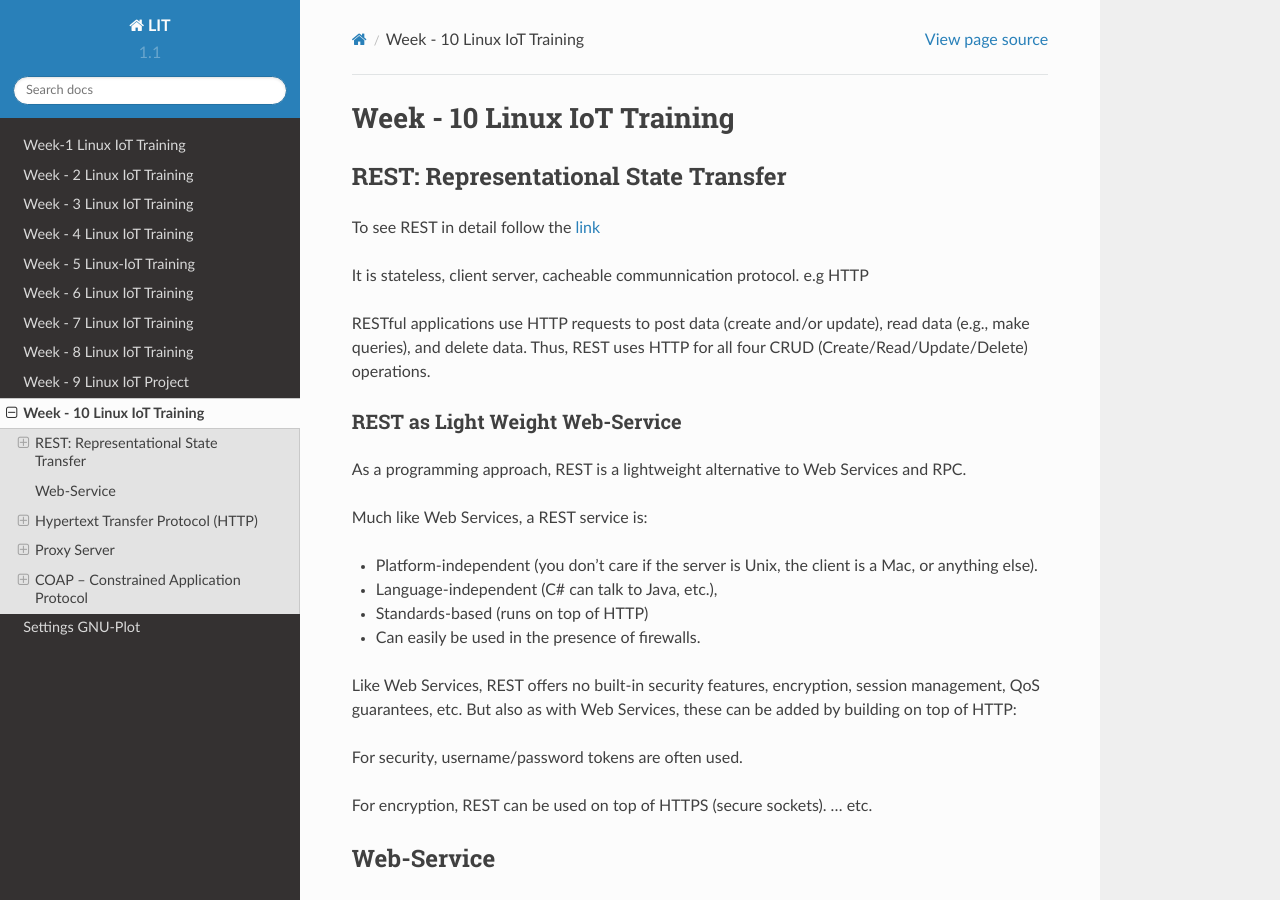
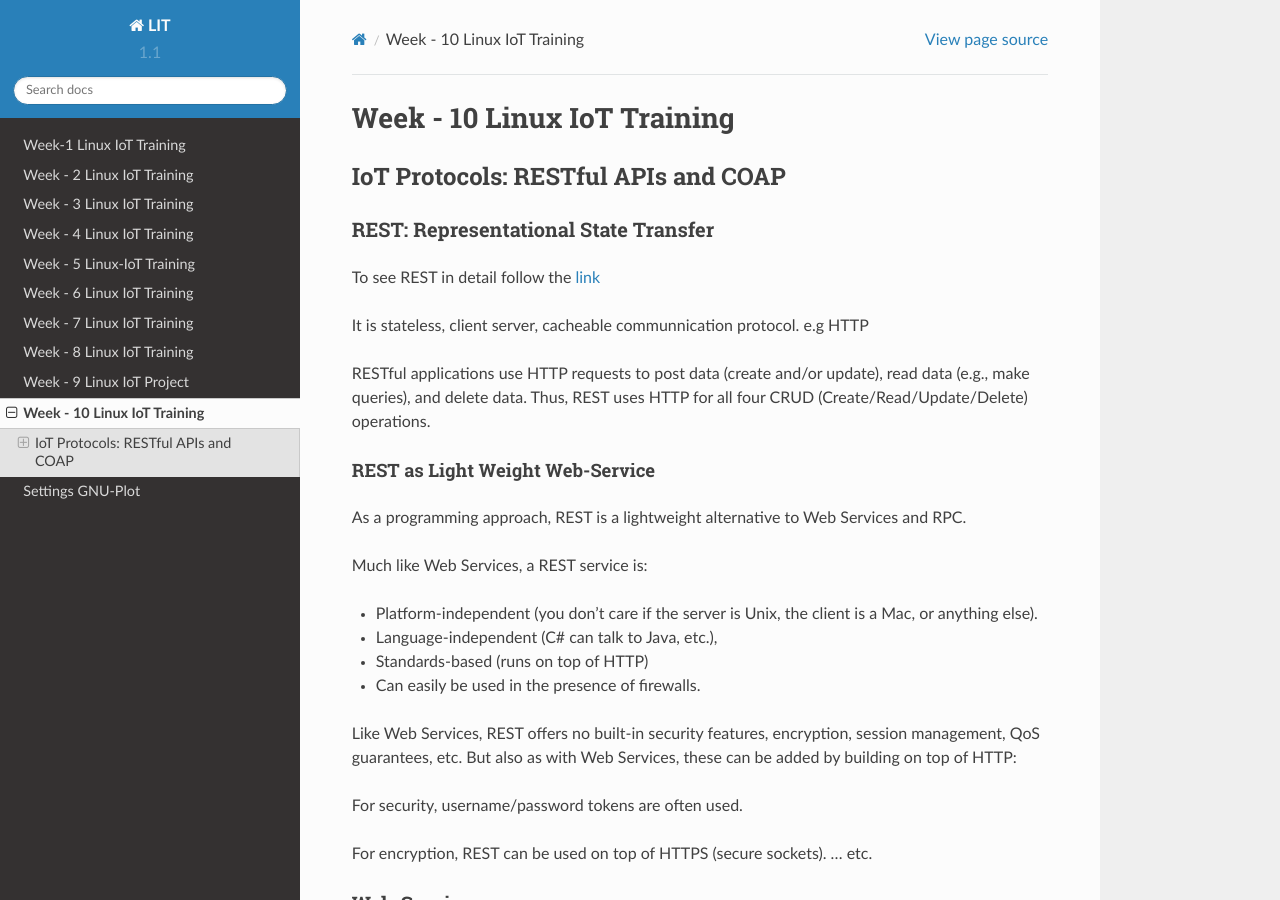
Before and after one commit to EthernetLabs/Training, a Sphinx documentation site: the page built from docs/source/week-10.rst, in a window 1280 px wide and 900 px high. Built offline with Sphinx 7.4.7 and the Read the Docs theme 2.0.0, drawn with Linux system fonts in a browser that asks for light colours.

Commit message:
Update to Week-10

```diff
--- a/docs/source/week-10.rst
+++ b/docs/source/week-10.rst
@@ -2,6 +2,10 @@
 
 Week - 10 Linux IoT Training
 ****************************
+
+=====================================
+IoT Protocols: RESTful APIs and COAP
+=====================================
 
 REST: Representational State Transfer
 =====================================
```
Also changed, not shown: 11 other files.
